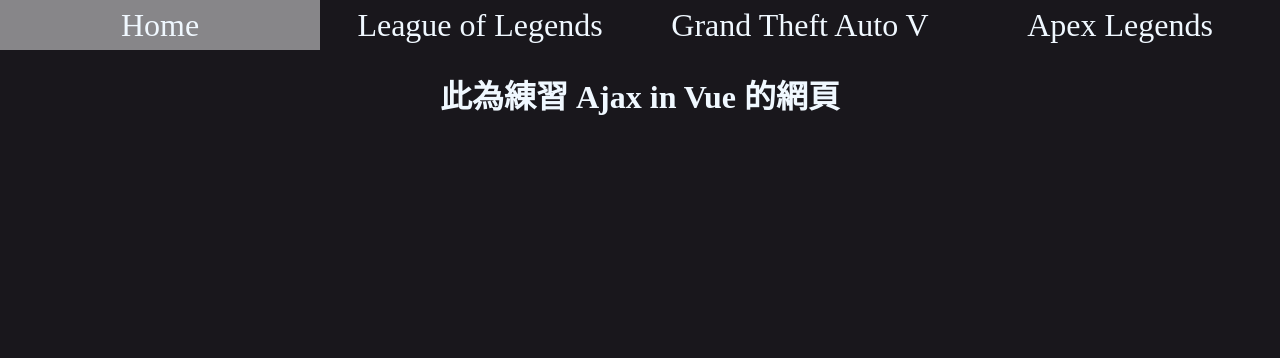
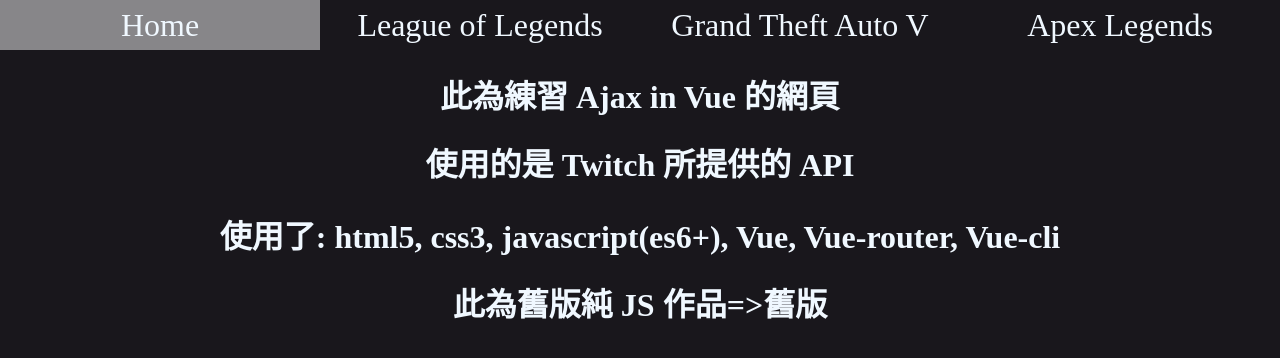
Before and after one commit to ZiKT1229/twitch_by_vue, a Vue app: page /#/ in a window 1280 px wide. Shown: the top 358 px of the page. Built offline with nearby package versions, Linux system fonts and the light colour scheme.

Commit message:
增加說明

```diff
--- a/src/views/Home.vue
+++ b/src/views/Home.vue
@@ -1,6 +1,9 @@
 <template>
   <main>
     <h1>此為練習 Ajax in Vue 的網頁</h1>
+    <h1>使用的是 <a href="https://www.twitch.tv/" target="_blank">Twitch</a> 所提供的 <a href="https://dev.twitch.tv/docs/v5/" target="_blank">API</a></h1>
+    <h1>使用了: html5, css3, javascript(es6+), Vue, Vue-router, Vue-cli</h1>
+    <h1>此為舊版純 JS 作品=><a href="https://github.com/ZiKT1229/Twitch_API_DEMO" target="_blank">舊版</a></h1>
   </main>
 </template>
 
```
